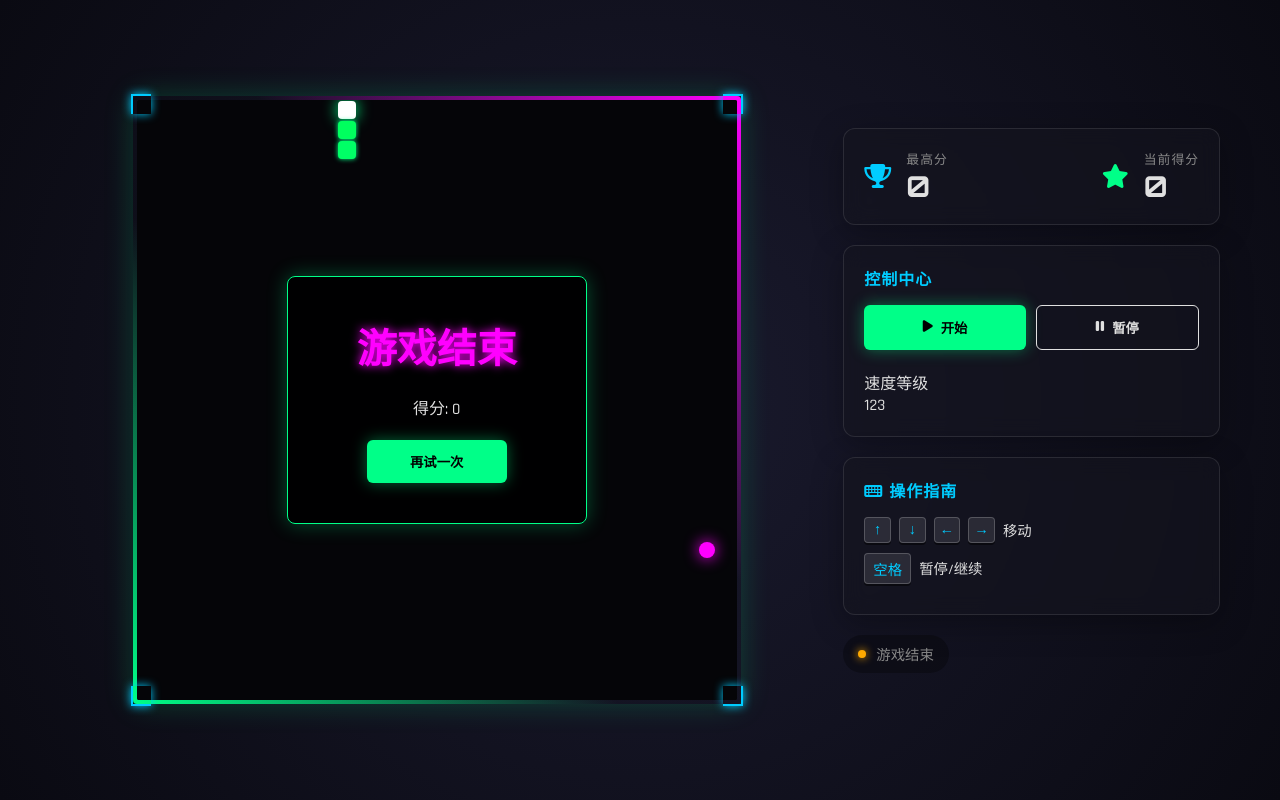
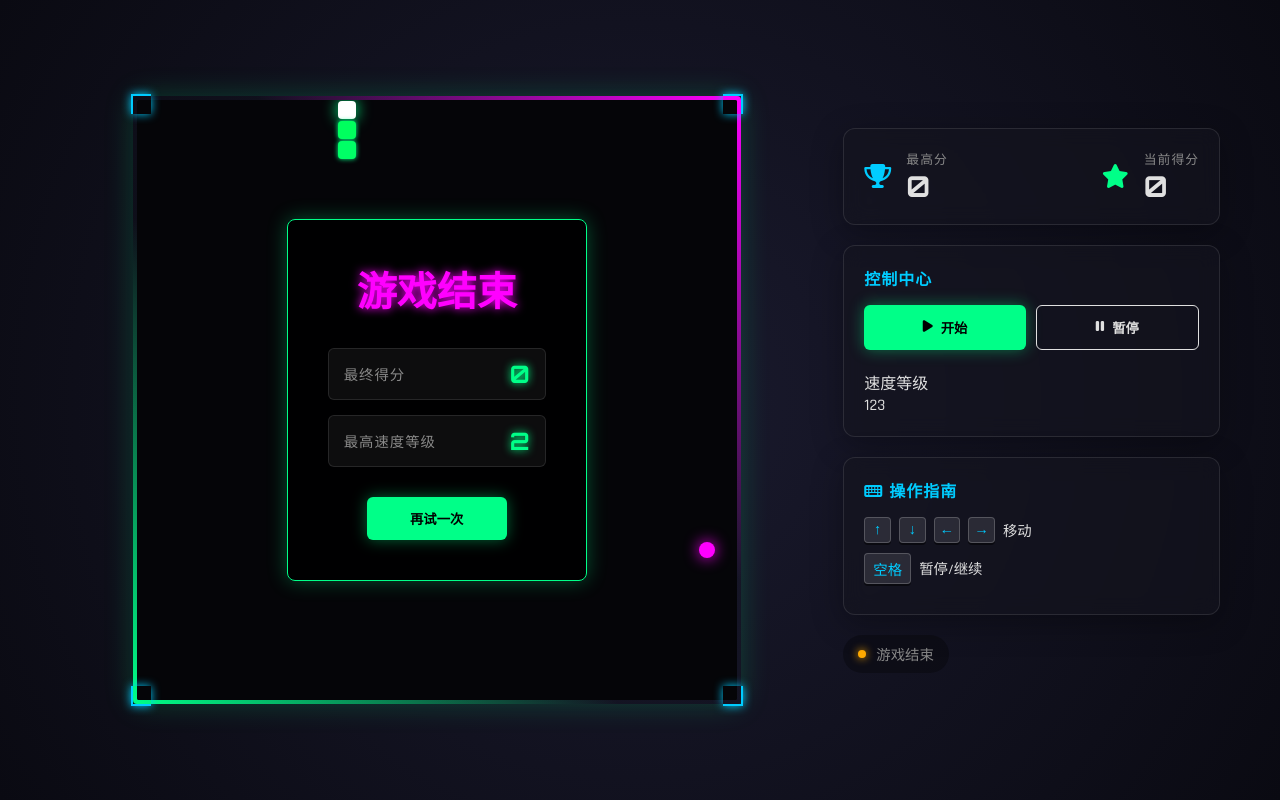
Before and after one commit to chuanzhengLiu/label-1376, a plain HTML site: page index.html in a window 1280 px wide. Both pictures are taken after a click on the button "开始". Drawn offline with Linux system fonts and the light colour scheme.

Commit message:
Winter: 完善结算系统 - 添加最高速度等级、新纪录提示、重置逻辑

```diff
--- a/index.html
+++ b/index.html
@@ -28,7 +28,19 @@
 
             <div id="overlay" class="overlay hidden">
                 <h2 id="overlay-title">游戏结束</h2>
-                <p>得分: <span id="final-score">0</span></p>
+                <div id="new-record-badge" class="new-record-badge hidden">
+                    <i class="fa-solid fa-crown"></i> 新纪录！
+                </div>
+                <div class="result-list">
+                    <div class="result-item">
+                        <span class="result-label">最终得分</span>
+                        <span class="result-value" id="final-score">0</span>
+                    </div>
+                    <div class="result-item">
+                        <span class="result-label">最高速度等级</span>
+                        <span class="result-value" id="final-max-speed">1</span>
+                    </div>
+                </div>
                 <button id="restart-btn-overlay" class="btn primary">再试一次</button>
             </div>
         </div>
--- a/script.js
+++ b/script.js
@@ -16,6 +16,8 @@ document.addEventListener('DOMContentLoaded', () => {
     const statusDot = document.querySelector('.status-dot');
     const overlay = document.getElementById('overlay');
     const finalScoreEl = document.getElementById('final-score');
+    const finalMaxSpeedEl = document.getElementById('final-max-speed');
+    const newRecordBadge = document.getElementById('new-record-badge');
     const restartBtnOverlay = document.getElementById('restart-btn-overlay');
     const speedIndicators = document.querySelectorAll('.level-indicators span');
 
@@ -30,6 +32,7 @@ document.addEventListener('DOMContentLoaded', () => {
     let isGameRunning = false;
     let isPaused = false;
     let speedIndex = 1; // Default to Normal
+    let maxSpeedIndex = 1; // Track highest speed level reached this game
 
     // --- Initialization ---
     function init() {
@@ -53,9 +56,11 @@ document.addEventListener('DOMContentLoaded', () => {
         placeFood();
         isPaused = false;
         isGameRunning = false;
+        maxSpeedIndex = speedIndex; // Reset to current selected speed
         clearInterval(gameInterval);
         setStatus('准备就绪', 'active');
         overlay.classList.add('hidden');
+        newRecordBadge.classList.add('hidden');
     }
 
     function startGame() {
@@ -68,6 +73,10 @@ document.addEventListener('DOMContentLoaded', () => {
 
         isGameRunning = true;
         isPaused = false;
+        // Ensure max speed is at least the starting speed
+        if (speedIndex > maxSpeedIndex) {
+            maxSpeedIndex = speedIndex;
+        }
         setStatus('游戏中', 'active');
         gameInterval = setInterval(gameLoop, SPEED_LEVELS[speedIndex]);
         startBtn.innerHTML = '<i class="fa-solid fa-rotate-right"></i> 重新开始';
@@ -94,13 +103,18 @@ document.addEventListener('DOMContentLoaded', () => {
         clearInterval(gameInterval);
         setStatus('游戏结束', 'paused');
 
-        if (score > highScore) {
+        const isNewRecord = score > highScore;
+        if (isNewRecord) {
             highScore = score;
             localStorage.setItem('neonSnakeHighScore', highScore);
             highScoreEl.innerText = highScore;
         }
 
         finalScoreEl.innerText = score;
+        finalMaxSpeedEl.innerText = maxSpeedIndex + 1; // Display as 1-based level
+        if (isNewRecord) {
+            newRecordBadge.classList.remove('hidden');
+        }
         overlay.classList.remove('hidden');
         startBtn.innerHTML = '<i class="fa-solid fa-play"></i> 开始';
     }
@@ -305,6 +319,10 @@ document.addEventListener('DOMContentLoaded', () => {
             speedIndicators.forEach(s => s.classList.remove('active'));
             ind.classList.add('active');
             speedIndex = idx;
+            // Update max speed if current speed is higher
+            if (speedIndex > maxSpeedIndex) {
+                maxSpeedIndex = speedIndex;
+            }
             // If running, restart timer with new speed
             if (isGameRunning && !isPaused) {
                 clearInterval(gameInterval);
--- a/style.css
+++ b/style.css
@@ -111,6 +111,73 @@ body {
     font-size: 2.5rem;
     margin-bottom: 0;
     text-shadow: 0 0 10px var(--accent-pink);
+}
+
+/* New Record Badge */
+.new-record-badge {
+    background: linear-gradient(135deg, #ffd700, #ffaa00);
+    color: #000;
+    padding: 8px 20px;
+    border-radius: 20px;
+    font-family: var(--font-heading);
+    font-weight: bold;
+    font-size: 0.9rem;
+    text-transform: uppercase;
+    letter-spacing: 1px;
+    box-shadow: 0 0 20px rgba(255, 215, 0, 0.6);
+    animation: pulse-glow 1.5s ease-in-out infinite;
+}
+
+.new-record-badge i {
+    margin-right: 6px;
+}
+
+.new-record-badge.hidden {
+    display: none;
+}
+
+@keyframes pulse-glow {
+    0%, 100% {
+        box-shadow: 0 0 20px rgba(255, 215, 0, 0.6);
+        transform: scale(1);
+    }
+    50% {
+        box-shadow: 0 0 35px rgba(255, 215, 0, 0.9);
+        transform: scale(1.05);
+    }
+}
+
+/* Result List */
+.result-list {
+    display: flex;
+    flex-direction: column;
+    gap: 15px;
+    width: 100%;
+    margin: 10px 0;
+}
+
+.result-item {
+    display: flex;
+    justify-content: space-between;
+    align-items: center;
+    padding: 10px 15px;
+    background: rgba(255, 255, 255, 0.05);
+    border-radius: 6px;
+    border: 1px solid rgba(255, 255, 255, 0.1);
+}
+
+.result-label {
+    color: #888;
+    font-size: 0.9rem;
+    letter-spacing: 1px;
+}
+
+.result-value {
+    font-family: var(--font-heading);
+    font-size: 1.5rem;
+    font-weight: 700;
+    color: var(--primary-neon);
+    text-shadow: 0 0 8px var(--primary-neon);
 }
 
 #restart-btn-overlay {
```
